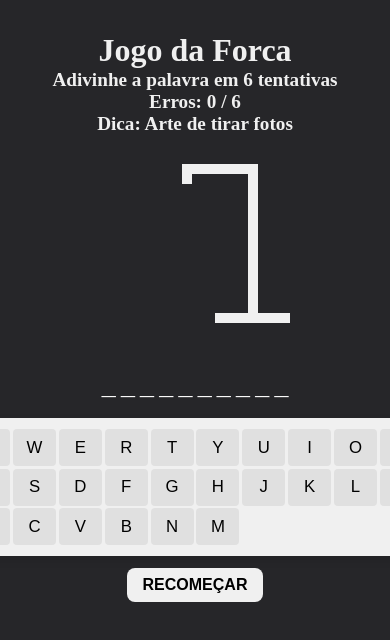
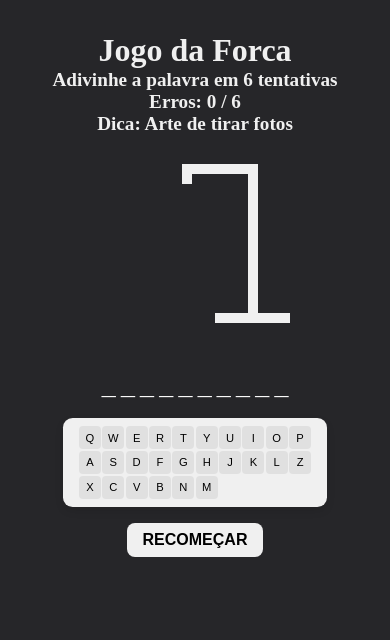
Before and after one commit to Saik0h/ng-hangman, an Angular app: page / in a window 390 px wide. Shown: the top 640 px of the page. Built offline with nearby package versions, Linux system fonts and the light colour scheme.

Commit message:
last try to fix CSS I swear

```diff
--- a/src/app/app.component.css
+++ b/src/app/app.component.css
@@ -5,7 +5,6 @@
   align-items: center;
   margin-inline: auto;
   font-weight: bold;
-
 }
 
 .word {
@@ -190,11 +189,17 @@
 
 @media (max-width: 500px) {
   .keyboard {
-    grid-template-columns: repeat(10, 1fr);
-    font-size: 0.7rem;
+    display: grid;
+    gap: 0.1em;
+    max-width: fit-content;
+    padding-block: 0.5em;
+    justify-self: center;
+    button {
+      font-size: 0.7rem;
+      padding: 0.5em;
+    }
   }
   .word {
     font-size: 1.5rem;
   }
-
 }
```
